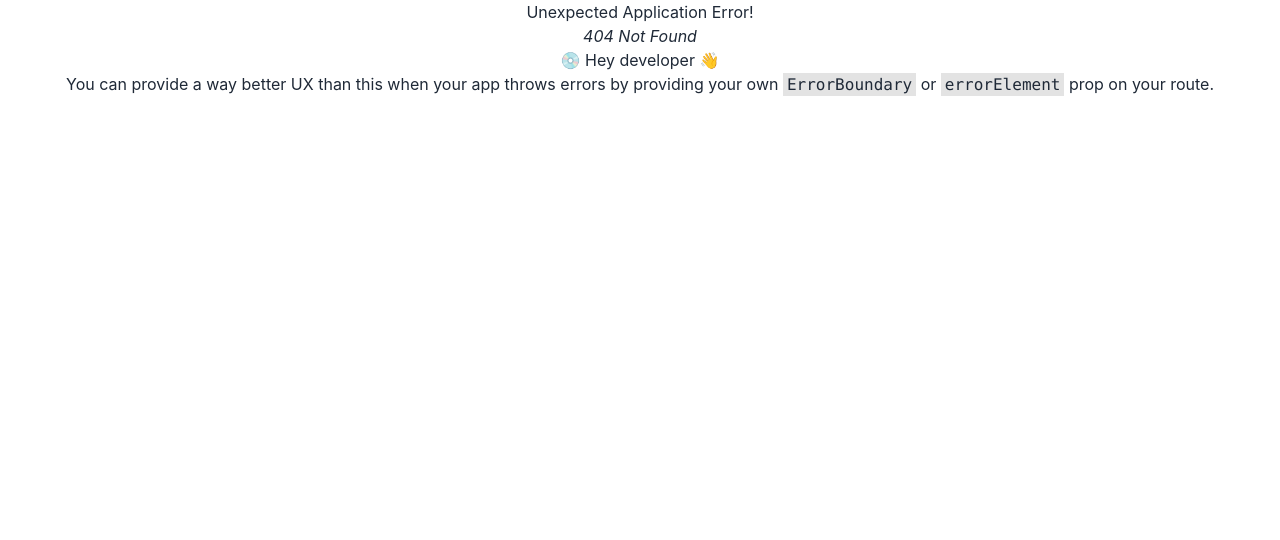
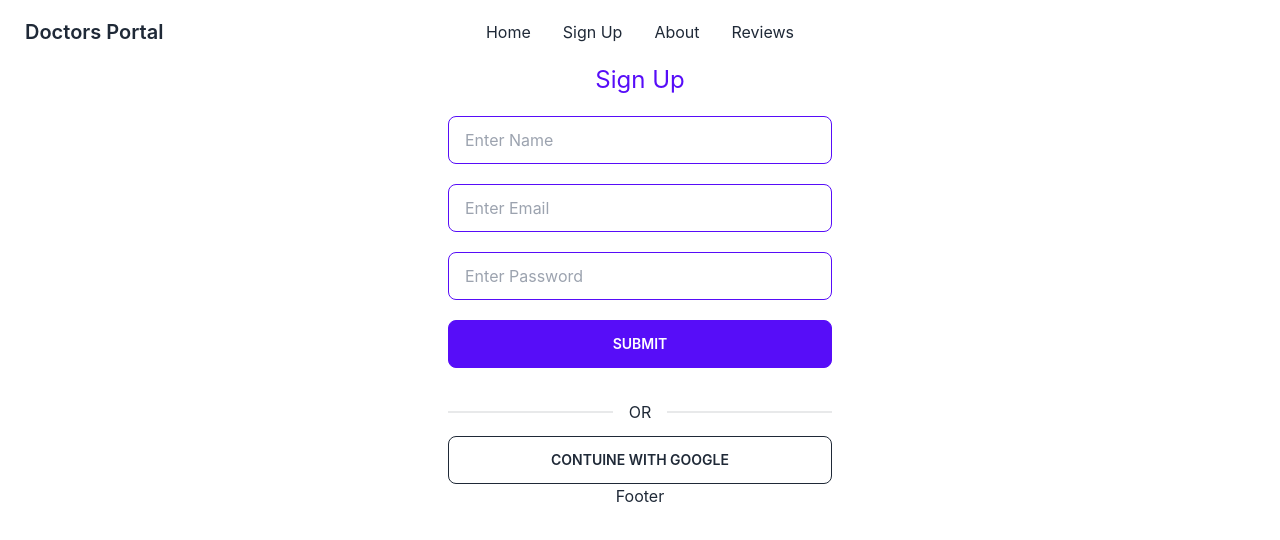
Before and after one commit to Wd-ruhul/Reseller-Bd, a React (Create React App) app: page /signup in a window 1280 px wide. Before the commit this address had no page. Shown: the top 540 px of the page. Built offline with nearby package versions, Linux system fonts and the light colour scheme; no server answers; the HTML template or start-up script is replaced by a standard one.

Commit message:
Firebase setup and create SignUp Component

```diff
--- a/package.json
+++ b/package.json
@@ -7,8 +7,10 @@
     "@testing-library/react": "^13.4.0",
     "@testing-library/user-event": "^13.5.0",
     "daisyui": "^2.42.1",
+    "firebase": "^9.14.0",
     "react": "^18.2.0",
     "react-dom": "^18.2.0",
+    "react-hook-form": "^7.39.5",
     "react-router-dom": "^6.4.3",
     "react-scripts": "5.0.1",
     "web-vitals": "^2.1.4"
--- /dev/null
+++ b/src/Context/AuthProvider.js
@@ -0,0 +1,44 @@
+import React from 'react';
+import { createContext, useEffect, useState } from "react";
+import {
+  getAuth,
+  createUserWithEmailAndPassword,
+  onAuthStateChanged,
+} from "firebase/auth";
+import app from './../Firebase/Firebase.config';
+
+
+export const AuthContext = createContext();
+const auth = getAuth(app)
+
+const AuthProvider = ({ children }) => {
+  const [user, setUser] = useState(null);
+  const [loading, setLoading] = useState(true);
+
+
+
+   const createUser = (email, password) => {
+     return createUserWithEmailAndPassword(auth, email, password);
+   };
+
+
+  useEffect(() => {
+    const unSubscribe = onAuthStateChanged(auth, (currentUeser) => {
+      console.log("user Observing");
+      setUser(currentUeser);
+      setLoading(false);
+    });
+    return () => unSubscribe();
+  }, []);
+
+
+   const authInfo = {
+     createUser,
+   };
+
+  return (
+    <AuthContext.Provider value={authInfo}>{children}</AuthContext.Provider>
+  );
+};
+
+export default AuthProvider;
--- /dev/null
+++ b/src/Firebase/Firebase.config.js
@@ -0,0 +1,19 @@
+// Import the functions you need from the SDKs you need
+import { initializeApp } from "firebase/app";
+// TODO: Add SDKs for Firebase products that you want to use
+// https://firebase.google.com/docs/web/setup#available-libraries
+
+// Your web app's Firebase configuration
+const firebaseConfig = {
+  apiKey: "AIzaSyCt6tIQtIRvfELPPDUX0VsaYk5CfKoOh-Y",
+  authDomain: "reselldotcom-c7545.firebaseapp.com",
+  projectId: "reselldotcom-c7545",
+  storageBucket: "reselldotcom-c7545.appspot.com",
+  messagingSenderId: "170119229685",
+  appId: "1:170119229685:web:c7b0e945a3aeeb8f1215bc",
+};
+
+// Initialize Firebase
+const app = initializeApp(firebaseConfig);
+
+export default app
--- a/src/Pages/Home/SignUp/SignUp.js
+++ b/src/Pages/Home/SignUp/SignUp.js
@@ -1,7 +1,63 @@
-import React from "react";
+import React, { useContext } from "react";
+import { useState } from "react";
+import { useForm } from "react-hook-form";
+import { AuthContext } from '../../../Context/AuthProvider'
+
 
 const SignUp = () => {
-  return <div>sign up Page</div>;
+
+const {createUser} = useContext(AuthContext)
+
+  const { register, handleSubmit } = useForm();
+  const [data, setData] = useState("");
+
+  const handleSignUp = (data) => {
+    console.log('data', data)
+       createUser(data.email, data.password)
+         .then((result) => {
+           const user = result.user;
+
+           console.log(user);
+         })
+
+         .catch((error) => console.log(error));
+  };
+
+
+  return (
+    <div>
+      <div className="flex justify-center">
+        <div className="w-96">
+          <h2 className="text-primary text-2xl mb-5">Sign Up</h2>
+
+          <form onSubmit={handleSubmit(handleSignUp)}>
+            <input
+              {...register("name")}
+              placeholder="Enter Name"
+              className="input input-bordered input-primary w-full  mb-5"
+            />
+
+            <input
+              {...register("email")}
+              placeholder="Enter Email"
+              className="input input-bordered input-primary w-full  mb-5"
+            />
+            <input
+              {...register("password")}
+              placeholder="Enter Password"
+              className="input input-bordered input-primary w-full  mb-5"
+            />
+
+            <input className="btn btn-primary w-full mb-5" type="submit" />
+          </form>
+          <div className="divider">OR</div>
+          <button className="w-full btn btn-outline">
+            Contuine With Google
+          </button>
+        </div>
+      </div>
+    </div>
+  );
 };
 
 export default SignUp;
--- a/src/Shared/Navbar/Navbar.js
+++ b/src/Shared/Navbar/Navbar.js
@@ -12,7 +12,7 @@ const Navbar = () => {
         <Link to="/">Home</Link>
       </li>
       <li>
-        <Link to="/appointment">Appointment</Link>
+        <Link to="/signup">Sign Up</Link>
       </li>
       <li>
         <Link to="/">About</Link>
--- a/src/index.js
+++ b/src/index.js
@@ -3,11 +3,14 @@ import ReactDOM from 'react-dom/client';
 import './index.css';
 import App from './App';
 import reportWebVitals from './reportWebVitals';
+import AuthProvider from './Context/AuthProvider';
 
 const root = ReactDOM.createRoot(document.getElementById('root'));
 root.render(
   <React.StrictMode>
-    <App />
+    <AuthProvider>
+      <App />
+    </AuthProvider>
   </React.StrictMode>
 );
 
```
Also changed, not shown: public/category.json (added, +15 -0 lines), src/Routes/Routes/Routes.js (+6 -1 lines), 1 other file (tests, documents, lock files or other folders).
